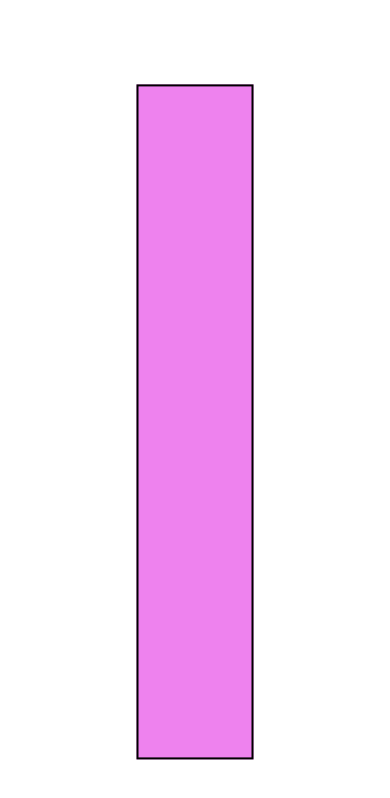
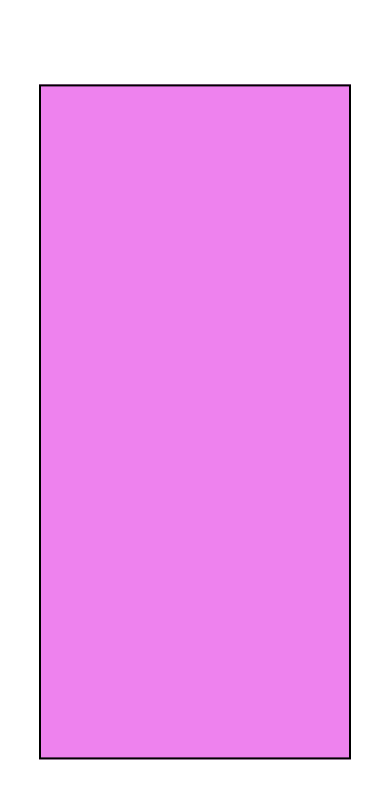
Before and after one commit to ElGenius10/teste, a plain HTML site: page index.html in a window 390 px wide. Drawn offline with Linux system fonts and the light colour scheme.

Commit message:
Update style.css

```diff
--- a/style.css
+++ b/style.css
@@ -4,13 +4,24 @@
 	box-sizing: border-box;
 }
 
+
+
 .container{
+	width: 40%;
+	height: 80vh;
 	position: absolute;
 	top: 50%;
 	left: 50%;
 	transform: translate(-50%, -50%);
-	width: 30%;
-	height: 80vh;
-	background-color: violet;
+	background-color: green;
 	border: 2px solid rgb(0,0,0);
 }
+
+@media (max-width: 1000px){
+
+	.container{
+		width: 80%;
+		background-color: violet;
+	}
+
+}
```
